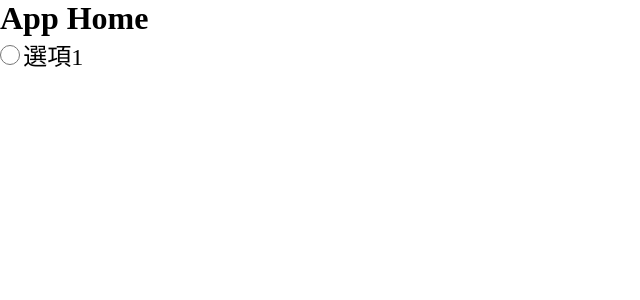
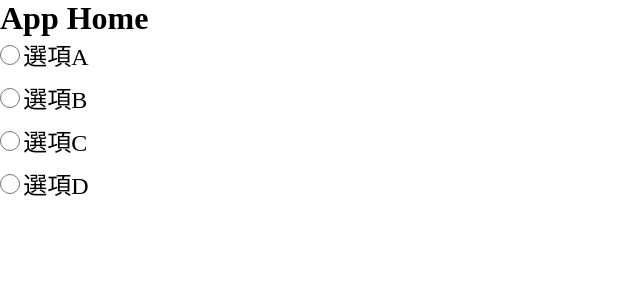
Before and after one commit to ianSama0217/React-components, a React (Vite) app: page / in a window 1280 px wide. Shown: the top 300 px of the page, without its empty margins (0-640 px from the left). Built offline with nearby package versions, Linux system fonts and the light colour scheme.

Commit message:
radio group demo

```diff
--- a/src/App.tsx
+++ b/src/App.tsx
@@ -4,24 +4,64 @@ import "../public/scss/index.scss";
 import Radio from "./components/radio/Radio";
 
 function App() {
-  const [value, setValue] = useState("A");
-  const [labelText, setLabelText] = useState("選項1");
-  const [isChecked, setIsChecked] = useState(false);
-  const handleValue = () => {
-    console.log("value = " + value);
-    console.log("label = " + labelText);
-    setIsChecked(!isChecked);
+  const [radioValueList, setRadioValueList] = useState([
+    {
+      name: "test",
+      value: "1",
+      labelText: "選項A",
+      isChecked: false,
+      labelFor: "A",
+    },
+    {
+      name: "test",
+      value: "2",
+      labelText: "選項B",
+      isChecked: false,
+      labelFor: "B",
+    },
+    {
+      name: "test",
+      value: "3",
+      labelText: "選項C",
+      isChecked: false,
+      labelFor: "C",
+    },
+    {
+      name: "test",
+      value: "4",
+      labelText: "選項D",
+      isChecked: false,
+      labelFor: "D",
+    },
+  ]);
+
+  const handleRadioList = (index: number) => {
+    console.log(index);
+    const updatedRadioList = radioValueList.map((radio, i) => ({
+      ...radio,
+      isChecked: i === index,
+    }));
+    setRadioValueList(updatedRadioList);
+    console.log(radioValueList);
   };
 
   return (
     <>
       <h1>App Home</h1>
-      <Radio
-        value={value}
-        labelText={labelText}
-        isChecked={isChecked}
-        handleChange={handleValue}
-      />
+
+      {radioValueList.map((radio, index) => (
+        <Radio
+          key={index}
+          name={radio.name}
+          value={radio.value}
+          labelText={radio.labelText}
+          isChecked={radio.isChecked}
+          handleChange={() => {
+            handleRadioList(index);
+          }}
+          labelFor={radio.labelFor}
+        />
+      ))}
     </>
   );
 }
--- a/src/components/radio/Radio.tsx
+++ b/src/components/radio/Radio.tsx
@@ -2,16 +2,20 @@ type param = {
   name?: string;
   value?: string;
   labelText?: string;
+  labelFor?: string;
+  radioId?: string;
   isChecked?: boolean;
   isDisabled?: boolean;
   handleChange?: () => void;
-  customStyle?:string;
+  customStyle?: string;
 };
 
 function Radio({
   name = "",
   value = "",
   labelText,
+  labelFor,
+  radioId = labelFor,
   isChecked = false,
   isDisabled = false,
   handleChange = () => {},
@@ -21,13 +25,17 @@ function Radio({
     <div className={`radio ${customStyle}`}>
       <input
         type="radio"
+        className="checked-color"
         name={name}
         value={value}
         checked={isChecked}
         disabled={isDisabled}
         onChange={handleChange}
+        id={radioId}
       />
-      <label>{labelText}</label>
+      <label className="label" htmlFor={labelFor}>
+        {labelText}
+      </label>
     </div>
   );
 }
```
